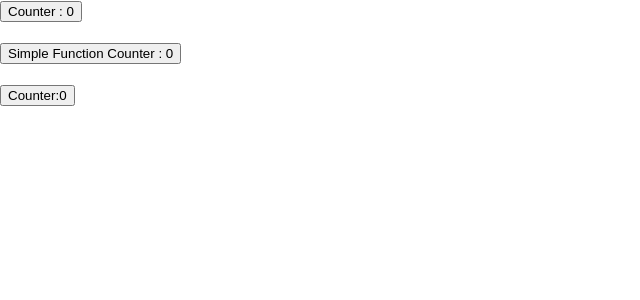
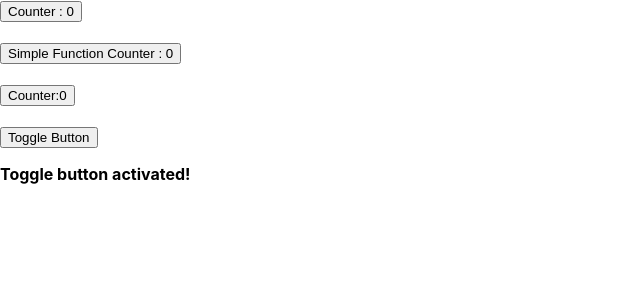
Before and after one commit to IshitaG-2002IGK/ishitag-fullstackjava-tasks, a React (Create React App) app in the folder 13. Mar7-newapp/: page / in a window 1280 px wide. Shown: the top 300 px of the page, without its empty margins (0-640 px from the left). Built offline with nearby package versions, Linux system fonts and the light colour scheme.

Commit message:
Toggle button activation

```diff
--- a/13. Mar7-newapp/src/HelloCounter.js
+++ b/13. Mar7-newapp/src/HelloCounter.js
@@ -10,7 +10,7 @@ export default function HelloCounter() {
   }
   return (
     <div>
-        <button onClick={handleCount}>Counter:{count}</button>
+        <button onClick={handleCount}>Counter:{count}</button><br></br>
     </div>
   )
 }
--- /dev/null
+++ b/13. Mar7-newapp/src/Toggle.js
@@ -0,0 +1,21 @@
+import React, { useState } from 'react'
+
+const Toggle = () => {
+
+  //Using Inline Function and the The Logical Not (!) to toggle state
+  const [toggle, setToggle] = useState(true)
+
+  return (
+    <>
+    <br></br>
+      <button
+            onClick={() => setToggle(!toggle)}> Toggle Button
+      </button>
+      {toggle &&
+      (
+        <p><b>Toggle button activated!</b></p>
+      )}
+    </>
+  )
+}
+export default Toggle
--- a/13. Mar7-newapp/src/index.js
+++ b/13. Mar7-newapp/src/index.js
@@ -6,6 +6,7 @@ import HelloClass from './HelloClass';
 import reportWebVitals from './reportWebVitals';
 import HelloClassSimple from './HelloClassSimple';
 import HelloCounter from './HelloCounter';
+import Toggle from './Toggle';
 
 const root = ReactDOM.createRoot(document.getElementById('root'));
 root.render(
@@ -14,6 +15,7 @@ root.render(
     <HelloClass /><br></br>
     <HelloClassSimple /><br></br>
     <HelloCounter />
+    <Toggle />
   </React.StrictMode>
 );
 
```
Also changed, not shown: 13. Mar7-newapp/notes.txt.
